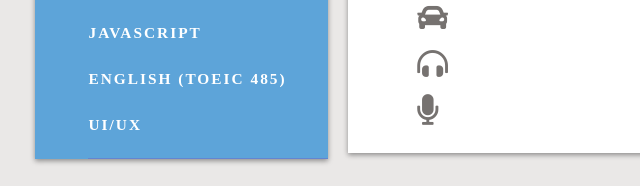
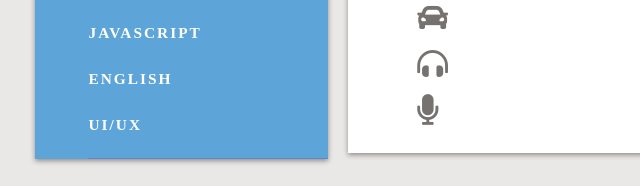
Before and after one commit to daithanh-quan/cv, a plain HTML site: page index.html in a window 1280 px wide. Shown: the part 879-1065 px from the top of the page, 165-805 px from the left. Drawn offline with Linux system fonts and the light colour scheme.

Commit message:
Update index.html

```diff
--- a/index.html
+++ b/index.html
@@ -84,7 +84,7 @@
           <span class="resume__des-left">JAVASCRIPT</span>
          </div>
          <div class="resume__des-skill-detail">
-          <span class="resume__des-left">ENGLISH (TOEIC 485)</span>
+          <span class="resume__des-left">ENGLISH</span>
          </div>
          <div class="resume__des-skill-detail">
           <span class="resume__des-left">UI/UX</span>
```
